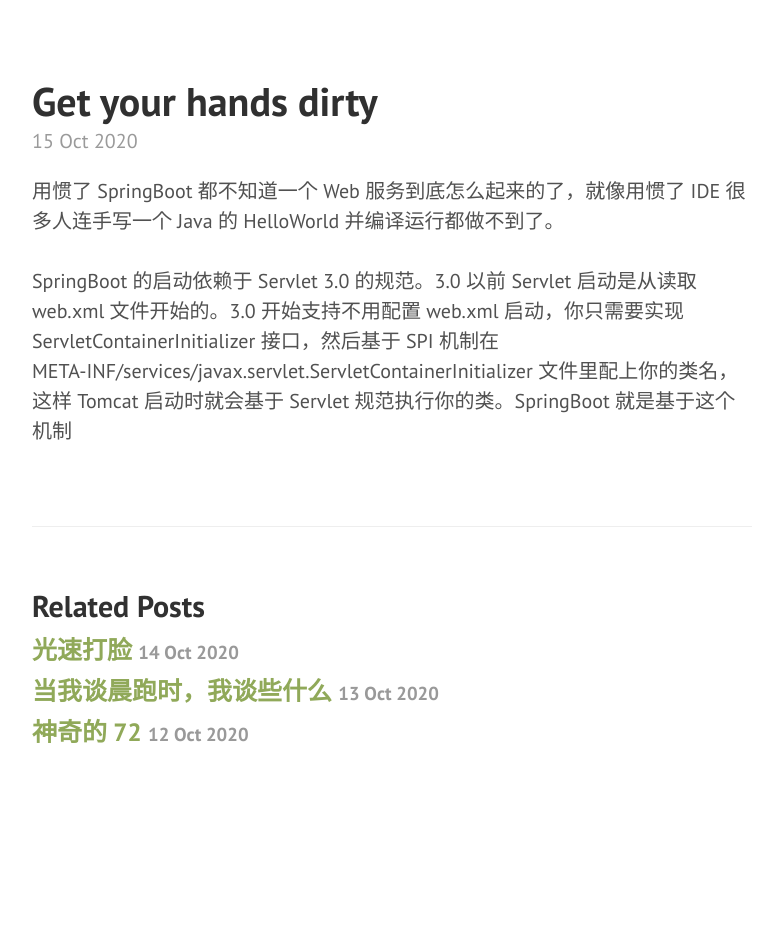
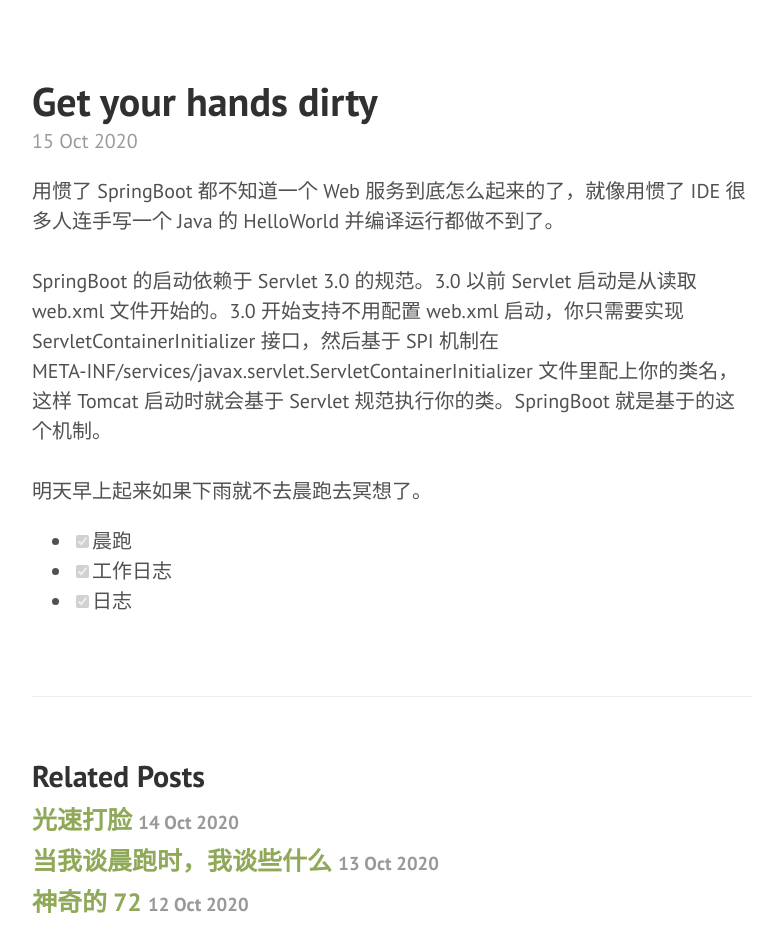
Before and after one commit to yoncise/yoncise.github.io, a Jekyll site: the page built from _posts/2020-10-15-14452672.md, in a window 1280 px wide, cut to the strip 104-1162 px from the top of the page. Shown: the top 952 px of the strip, without its empty margins (428-1211 px from the left). Built offline with Jekyll 4.4.1, drawn with Linux system fonts in a browser that asks for light colours; before the commit the page ends 992 px from its top, so only the background shows below that.

Commit message:
sync from yuque

```diff
--- a/_posts/2020-10-15-14452672.md
+++ b/_posts/2020-10-15-14452672.md
@@ -3,4 +3,9 @@ layout: post
 title: Get your hands dirty
 ---
 用惯了 SpringBoot 都不知道一个 Web 服务到底怎么起来的了，就像用惯了 IDE 很多人连手写一个 Java 的 HelloWorld 并编译运行都做不到了。<br />
-<br />SpringBoot 的启动依赖于 Servlet 3.0 的规范。3.0 以前 Servlet 启动是从读取 web.xml 文件开始的。3.0 开始支持不用配置 web.xml 启动，你只需要实现 ServletContainerInitializer 接口，然后基于 SPI 机制在<br />META-INF/services/javax.servlet.ServletContainerInitializer 文件里配上你的类名，这样 Tomcat 启动时就会基于 Servlet 规范执行你的类。SpringBoot 就是基于这个机制
+<br />SpringBoot 的启动依赖于 Servlet 3.0 的规范。3.0 以前 Servlet 启动是从读取 web.xml 文件开始的。3.0 开始支持不用配置 web.xml 启动，你只需要实现 ServletContainerInitializer 接口，然后基于 SPI 机制在<br />META-INF/services/javax.servlet.ServletContainerInitializer 文件里配上你的类名，这样 Tomcat 启动时就会基于 Servlet 规范执行你的类。SpringBoot 就是基于的这个机制。<br />
+<br />明天早上起来如果下雨就不去晨跑去冥想了。<br />
+
+- [x] 晨跑
+- [x] 工作日志
+- [x] 日志
```
